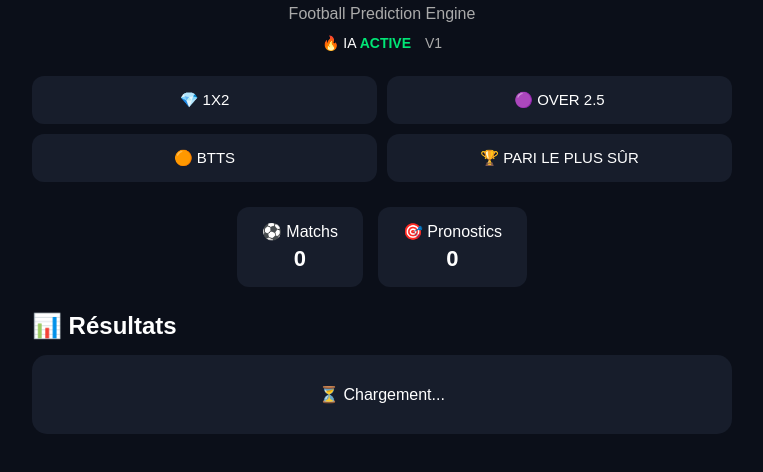
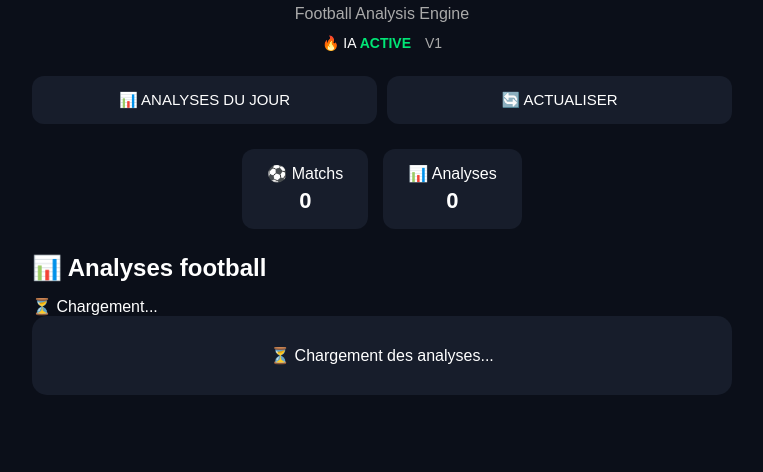
Before and after one commit to kingrlion986-ai/king-predictions, a website: page public/index.html in a window 1280 px wide. Shown: the part 56-528 px from the top of the page, without its empty margins (258-1021 px from the left). Drawn offline with Linux system fonts and the light colour scheme.

Commit message:
Refactor index.html for improved structure and content

```diff
--- a/public/index.html
+++ b/public/index.html
@@ -1,83 +1,31 @@
-<!DOCTYPE html>
-<html lang="fr">
-
+<!DOCTYPE html><html lang="fr">
 <head>
-    <meta charset="UTF-8">
-    <meta name="viewport" content="width=device-width, initial-scale=1.0">
-
-    <title>KING PREDICTIONS AI — V1</title>
-
-    <!-- V1 : empêche le navigateur de garder l'ancien CSS -->
-    <link rel="stylesheet" href="/style.css?v=V1">
-
+<meta charset="UTF-8">
+<meta name="viewport" content="width=device-width,initial-scale=1.0">
+<title>KING PREDICTIONS AI</title>
+<link rel="stylesheet" href="/style.css">
 </head>
-
 <body>
-
 <header>
-
-    <h1>👑 KING PREDICTIONS AI</h1>
-
-    <p>Football Prediction Engine</p>
-
-    <div class="status">
-        🔥 IA <strong>ACTIVE</strong>
-        <span>V1</span>
-    </div>
-
+<h1>👑 KING PREDICTIONS AI</h1>
+<p>Football Analysis Engine</p>
+<div class="status">🔥 IA <strong>ACTIVE</strong> <span>V1</span></div>
 </header>
-
 <nav>
-
-    <button onclick="loadPredictions('/vip/1x2')">
-        💎 1X2
-    </button>
-
-    <button onclick="loadPredictions('/vip/over25')">
-        🟣 OVER 2.5
-    </button>
-
-    <button onclick="loadPredictions('/vip/btts')">
-        🟠 BTTS
-    </button>
-
-    <button onclick="loadPredictions('/safest')">
-        🏆 PARI LE PLUS SÛR
-    </button>
-
+<button onclick="loadAnalysis()">📊 ANALYSES DU JOUR</button>
+<button onclick="refreshAnalysis()">🔄 ACTUALISER</button>
 </nav>
-
 <section class="stats">
-
-    <div>
-        ⚽ Matchs
-        <strong id="matches">0</strong>
-    </div>
-
-    <div>
-        🎯 Pronostics
-        <strong id="predictions">0</strong>
-    </div>
-
+<div>⚽ Matchs<strong id="matches">0</strong></div>
+<div>📊 Analyses<strong id="predictions">0</strong></div>
 </section>
-
 <main>
-
-    <h2>📊 Résultats</h2>
-
-    <div id="results">
-
-        <div class="loading">
-            ⏳ Chargement...
-        </div>
-
-    </div>
-
+<h2>📊 Analyses football</h2>
+<div id="lastUpdate">⏳ Chargement...</div>
+<div id="results">
+<div class="loading">⏳ Chargement des analyses...</div>
+</div>
 </main>
-
-<!-- V1 : nouvelle version du JavaScript -->
-<script src="/app.js?v=V1"></script>
-
+<script src="/app.js"></script>
 </body>
-
 </html>
```
